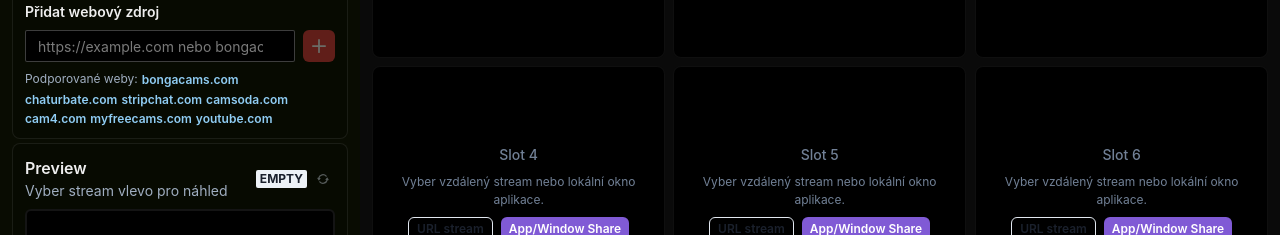
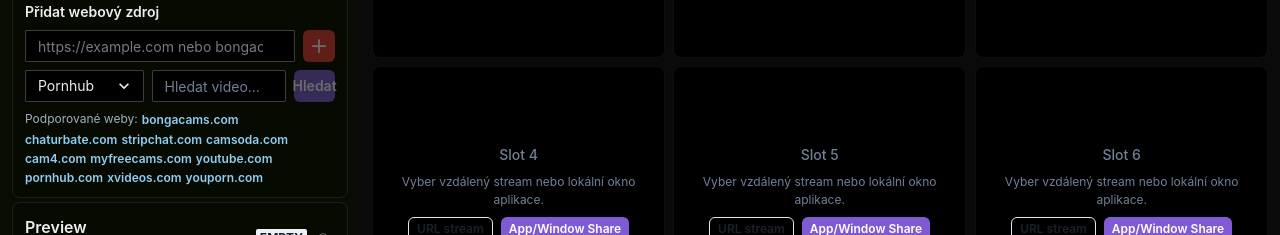
Before and after one commit to jnovec/synced-novec-online, a Next.js app: page / in a window 1280 px wide. Shown: the part 207-442 px from the top of the page. Built offline with nearby package versions, Linux system fonts and the light colour scheme.

Commit message:
Add adult video site search

```diff
--- a/src/components/Sidebar.tsx
+++ b/src/components/Sidebar.tsx
@@ -11,7 +11,12 @@ import { Accordion, Badge, Box, Button, Divider, Flex, Icon, IconButton, Image,
 import { DragEvent, useEffect, useMemo, useRef, useState } from 'react';
 import ReactPlayer from 'react-player';
 
-const supportedSourceWebsites = ['bongacams.com', 'chaturbate.com', 'stripchat.com', 'camsoda.com', 'cam4.com', 'myfreecams.com', 'youtube.com'];
+const supportedSourceWebsites = ['bongacams.com', 'chaturbate.com', 'stripchat.com', 'camsoda.com', 'cam4.com', 'myfreecams.com', 'youtube.com', 'pornhub.com', 'xvideos.com', 'youporn.com'];
+const searchSourceSites = {
+  'Pornhub': (query: string) => `https://www.pornhub.com/video/search?search=${encodeURIComponent(query)}`,
+  'xVideos': (query: string) => `https://www.xvideos.com/?k=${encodeURIComponent(query)}`,
+  'YouPorn': (query: string) => `https://www.youporn.com/search/?query=${encodeURIComponent(query)}`,
+};
 const SLOT_DRAG_TYPE = 'application/x-synced-slot-index';
 const defaultChaturbateTags = ['18', 'young'];
 const STREAM_RESOLVE_ATTEMPTS = 3;
@@ -138,6 +143,8 @@ export const Sidebar = () => {
   const resizingMoreRoomsRef = useRef<{ startY: number; startHeight: number; edge: 'top' | 'bottom' } | null>(null);
   const [moreRoomsPosition, setMoreRoomsPosition] = useState(0);
   const [sourceUrl, setSourceUrl] = useState('');
+  const [searchSite, setSearchSite] = useState<keyof typeof searchSourceSites>('Pornhub');
+  const [searchQuery, setSearchQuery] = useState('');
   const [chaturbateTag, setChaturbateTag] = useState('18');
   const [chaturbateTags, setChaturbateTags] = useState(defaultChaturbateTags);
   const [isLoadingChaturbateTags, setIsLoadingChaturbateTags] = useState(false);
@@ -474,6 +481,19 @@ export const Sidebar = () => {
     }
   };
 
+  const handleSiteSearch = async () => {
+    const query = searchQuery.trim();
+    if (!query) return;
+    const searchUrl = searchSourceSites[searchSite](query);
+    setSourceUrl(searchUrl);
+    try {
+      const result = await loadSource(searchUrl);
+      toast({ title: `${result.category}: ${result.count} výsledků`, status: 'success', duration: 3000, isClosable: true });
+    } catch (error) {
+      toast({ title: 'Vyhledávání se nepodařilo načíst', description: error instanceof Error ? error.message : 'Neznámá chyba', status: 'error', duration: 4500, isClosable: true });
+    }
+  };
+
   const refreshMoreRooms = async () => {
     const category = sourceCategories[selectedCategoryIndex]?.[0];
     if (!category) return;
@@ -725,6 +745,13 @@ export const Sidebar = () => {
                 onClick={() => void handleSourceSubmit()}
               />
             </Flex>
+            <Flex mt="2" gap="2">
+              <Select size="sm" value={searchSite} onChange={(event) => setSearchSite(event.target.value as keyof typeof searchSourceSites)} bg="black" color="#EEEEEC" borderColor="whiteAlpha.400" aria-label="Vyhledávat na webu">
+                {Object.keys(searchSourceSites).map((site) => <option key={site} value={site}>{site}</option>)}
+              </Select>
+              <Input size="sm" value={searchQuery} onChange={(event) => setSearchQuery(event.target.value)} onKeyDown={(event) => { if (event.key === 'Enter') void handleSiteSearch(); }} placeholder="Hledat video…" color="#EEEEEC" bg="black" borderColor="whiteAlpha.400" aria-label="Hledat video" />
+              <Button size="sm" colorScheme="purple" onClick={() => void handleSiteSearch()} isLoading={isLoadingSource} isDisabled={!searchQuery.trim()}>Hledat</Button>
+            </Flex>
             {isChaturbateSource && (
               <>
                 <Flex mt="2" gap="2" alignItems="center">
```
